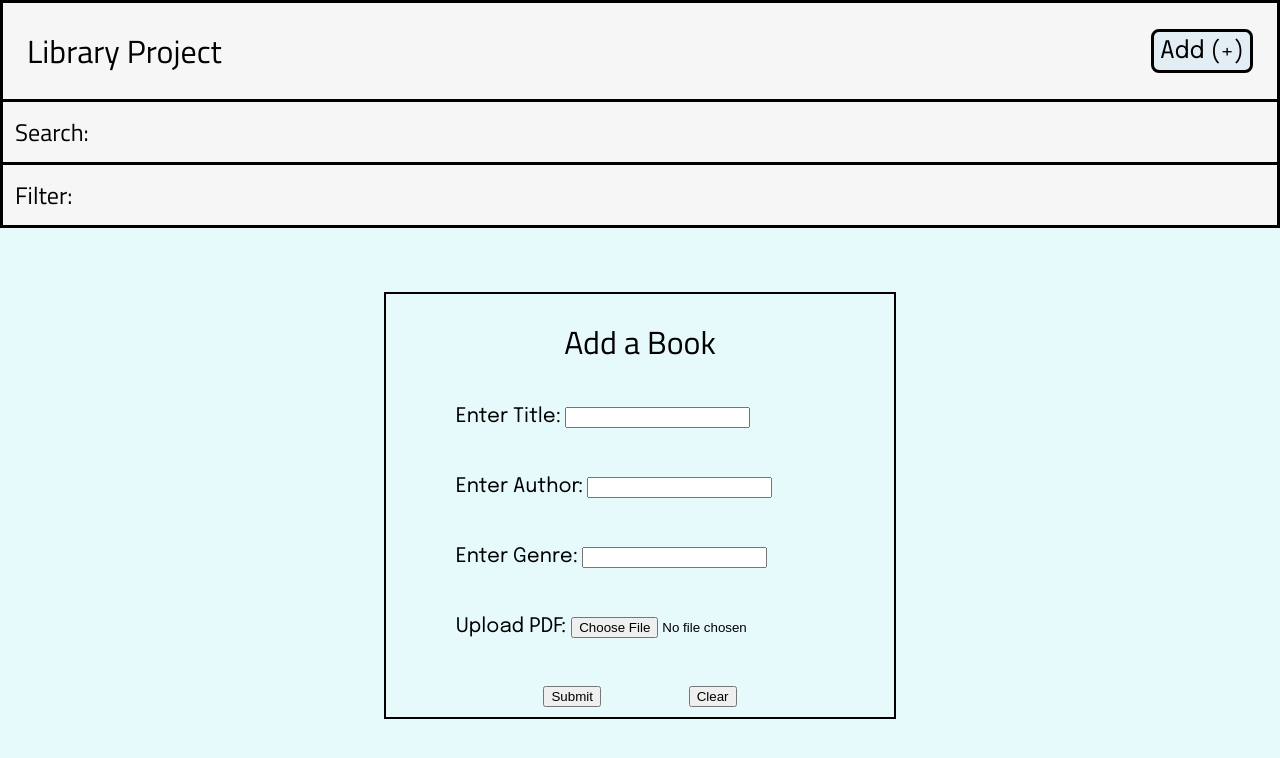
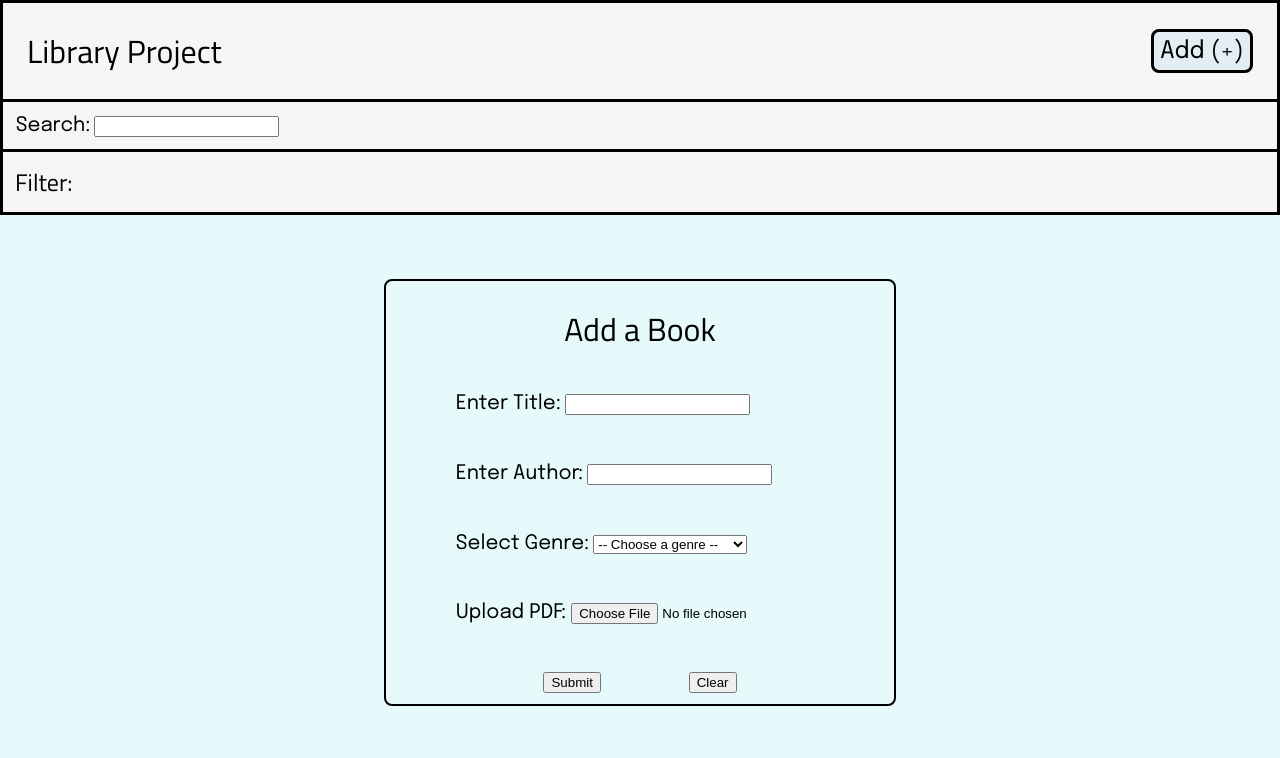
Before and after one commit to AustinN-Tech/Library_Project, a Flask app: page /add_book in a window 1280 px wide. Shown: the top 758 px of the page. Run offline with Flask 3, Linux system fonts and the light colour scheme; some web fonts are replaced.

Commit message:
Added Search on Flask

```diff
--- a/src/app.py
+++ b/src/app.py
@@ -12,6 +12,16 @@ def home():
     for book in books: # formatting time for display
         book.date_added = datetime.fromtimestamp(book.date_added).strftime('%Y-%m-%d')
     return render_template("index.html", books=books)
+
+@app.route("/search", methods=['POST'])
+def search_book():
+    search_input = request.form["search_input"]
+    search_results = db.partial_search(search_input)
+    if not search_results:
+        return "No results found"
+    for book in search_results: # formatting time for display
+        book.date_added = datetime.fromtimestamp(book.date_added).strftime('%Y-%m-%d')
+    return render_template("index.html", books=search_results)
 
 @app.route("/books/<id>")
 def open_book(id):
--- a/src/static/style.css
+++ b/src/static/style.css
@@ -76,8 +76,9 @@ header h1 {
     border-top-style: hidden;
     border-bottom-style: hidden;
 }
-.search_bar h2 {
-    margin: 0.5em;
+
+.search_bar form {
+    margin: 1%;
 }
 
 /* Filter Bar */
@@ -179,6 +180,7 @@ button:hover {
     margin: 5%;
     margin-left: 30%;
     margin-right: 30%;
+    border-radius: 8px;
 }
 
 .add_book_content h1 {
--- a/src/templates/add_book.html
+++ b/src/templates/add_book.html
@@ -16,13 +16,16 @@
 <body>
     <section class="top_controls">
         <header class="page_header">
-                <h1>Library Project</h1>
+            <h1>Library Project</h1>
 
-                <a class="add_button" href="{{url_for('add_book_page')}}">Add (+)</a>
+            <a class="add_button" href="{{url_for('add_book_page')}}">Add (+)</a>
         </header>
 
         <section class="search_bar"> <!-- Search -->
-            <h2>Search:</h2>
+            <form action="search" method="POST">
+                <label for="search_input">Search:</label>
+                <input type="text" id="search_input" name="search_input">
+            </form>
         </section>
 
         <section class="filter_bar"> <!-- Filter -->
@@ -42,10 +45,20 @@
                 <label for="author">Enter Author:</label>
                 <input type="text" id="author" name="author">
             </div>
-            <!-- Enter Genre... -->
+            <!-- Select Genre...-->
             <div>
-                <label for="genre">Enter Genre:</label>
-                <input type="text" id="genre" name="genre">
+                <label for="genre">Select Genre:</label>
+                <select id="genre" name="genre">
+                    <option value="">-- Choose a genre --</option>
+                    <option value="Fiction">Fiction</option>
+                    <option value="Non-Fiction">Non-Fiction</option>
+                    <option value="Fantasy">Fantasy</option>
+                    <option value="Mystery / Thriller">Mystery / Thriller</option>
+                    <option value="Sci-Fi">Sci-Fi</option>
+                    <option value="Historical">Historical</option>
+                    <option value="Biography">Biography</option>
+                    <option value="Science & Technology">Science & Technology</option>
+                </select>
             </div>
             <!-- Upload File (Extract Filename from uploaded filepath)... -->
             <div>
```
Also changed, not shown: src/templates/index.html (+5 -4 lines).
